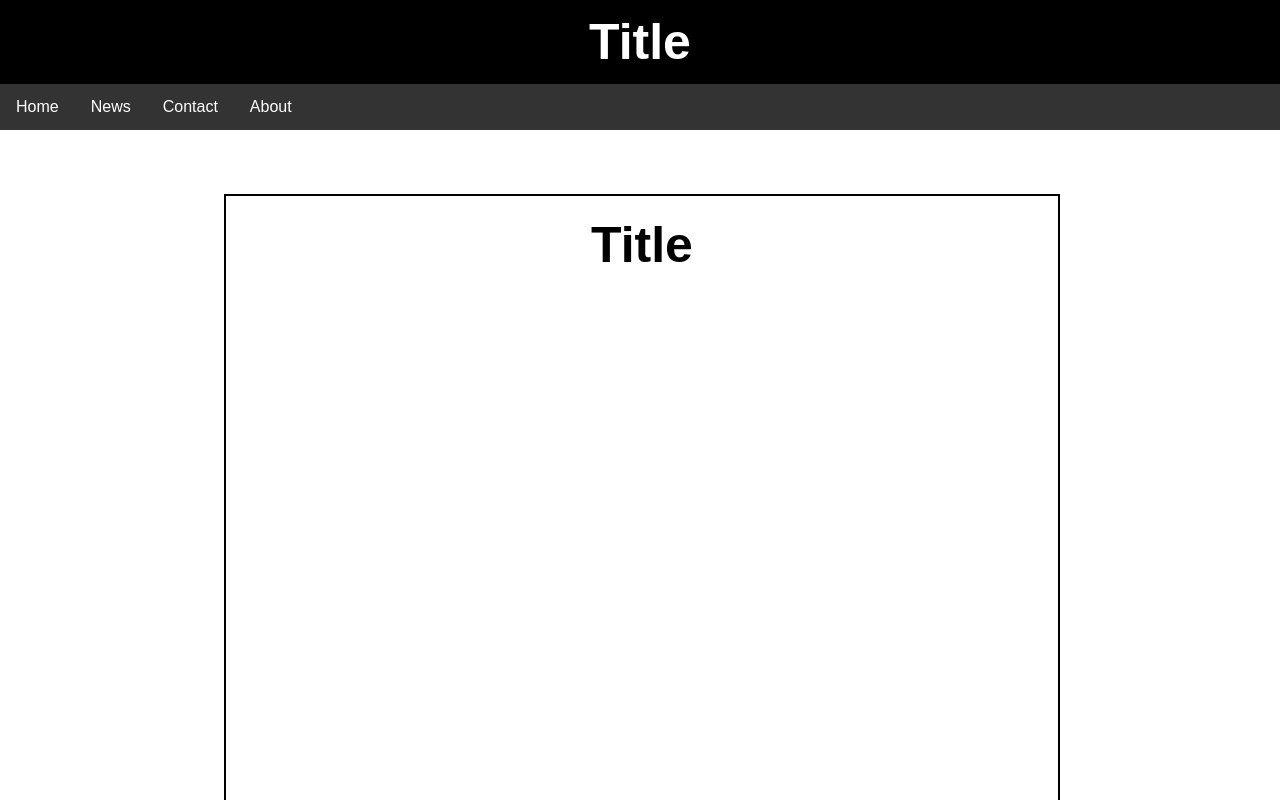
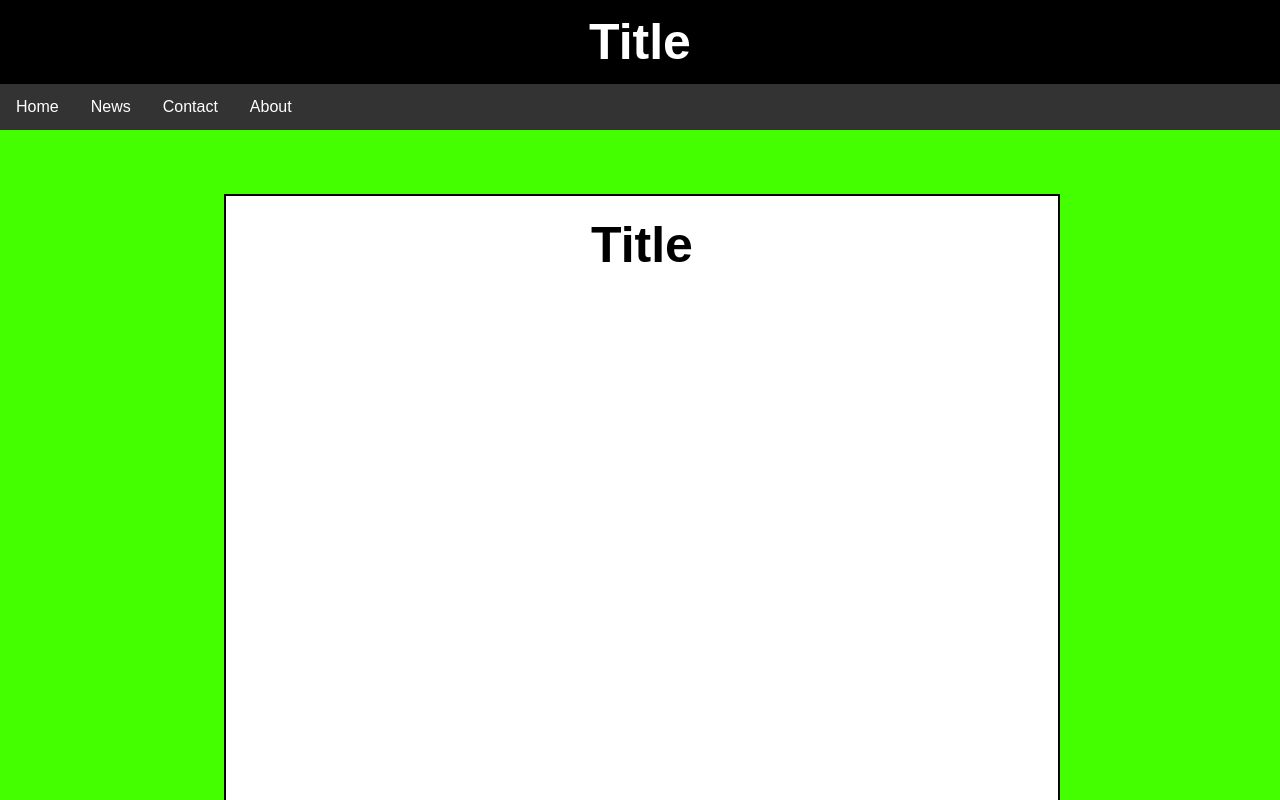
Before and after one commit to gitjalm/gitjalm.github.io, a plain HTML site: page index.html in a window 1280 px wide. Shown: the top 800 px of the page. Drawn offline with Linux system fonts and the light colour scheme.

Commit message:
Updated style.css

```diff
--- a/style.css
+++ b/style.css
@@ -6,7 +6,7 @@
 }
 
 body {
-    background-color: rgb(255, 255, 255);
+    background-color: rgb(68, 255, 0);
 }
 
 #titlenav {
@@ -24,7 +24,7 @@ body {
 }
 
 #maindiv {
-    background-color: rgb(255, 255, 255);
+    background-color: rgb(68, 255, 0);
     height: 1000px;
 }
 
```
